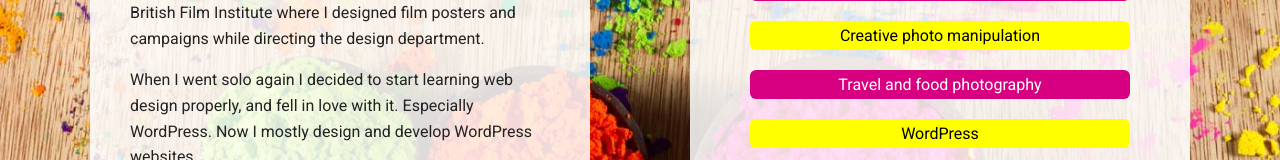
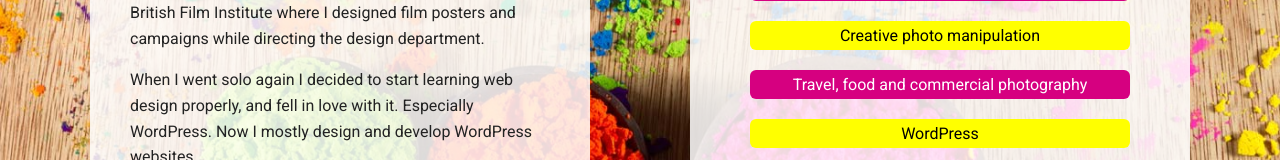
Before and after one commit to piccianeri/portfolio_update_v1, a plain HTML site: page experience.html in a window 1280 px wide. Shown: the part 854-1014 px from the top of the page. Drawn offline with Linux system fonts and the light colour scheme; a web font is replaced by a local one.

Commit message:
Skills list change

```diff
--- a/experience.html
+++ b/experience.html
@@ -38,7 +38,7 @@
           <li>Adobe Creative Suite</li>
           <li>Poster design</li>
           <li>Creative photo manipulation</li>
-          <li>Travel and food photography</li>
+          <li>Travel, food and commercial photography</li>
           <li>WordPress</li>
         </ul>
         <p>I want to be able to work while travelling the world.</p>
```
